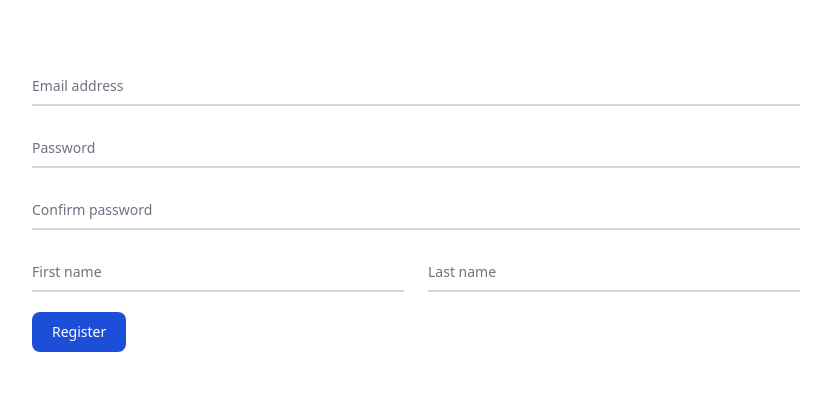
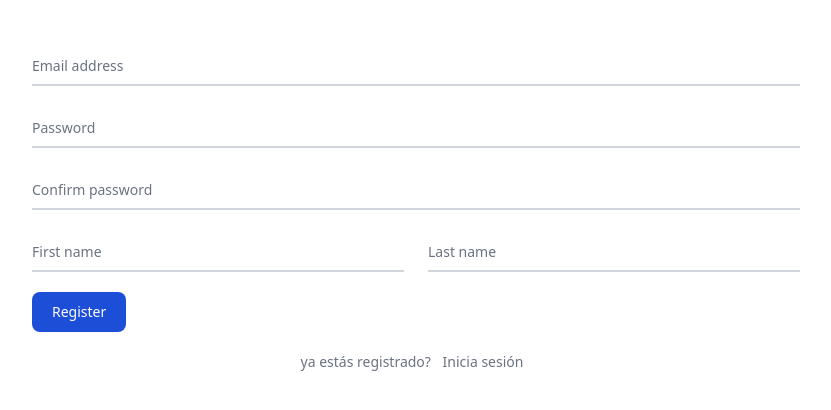
Before and after one commit to llOrtegall/Chat_Mern_Ortega, a React (Vite) app in the folder client/: page /register in a window 1280 px wide. Shown: the part 168-578 px from the top of the page, without its empty margins (224-1055 px from the left). Built offline with nearby package versions, Linux system fonts and the light colour scheme; no server answers.

Commit message:
Refactor login and register pages to include registration link and improve styling

```diff
--- a/client/src/pages/LoginPage.tsx
+++ b/client/src/pages/LoginPage.tsx
@@ -2,6 +2,7 @@ import { useState } from 'react'
 import { Toaster } from 'sonner'
 import axios from 'axios'
 import { useUser } from '../context/UserContext'
+import { Link } from 'react-router-dom'
 
 
 function LoginPage() {
@@ -22,7 +23,7 @@ function LoginPage() {
   }
 
   return (
-    <section className='w-screen h-screen flex items-center justify-center pb-12'>
+    <section className='w-screen h-screen flex flex-col items-center justify-center pb-12'>
       <form className='w-full px-64' onSubmit={handleSubmit}>
         <div className='relative z-0 w-full mb-5 group'>
           <input type='email' placeholder=' ' required value={email} onChange={e => setEmail(e.target.value)}
@@ -37,6 +38,12 @@ function LoginPage() {
         <button type='submit' className='text-white bg-blue-700 hover:bg-blue-800 focus:ring-4 focus:outline-none focus:ring-blue-300 font-medium rounded-lg text-sm w-full sm:w-auto px-5 py-2.5 text-center dark:bg-blue-600 dark:hover:bg-blue-700 dark:focus:ring-blue-800'>Log In</button>
       </form>
 
+      <p className='text-center mt-5 text-sm text-gray-500 dark:text-gray-400'>No estas registrado?
+        <Link to='/register' className='px-2 hover:underline'>
+          Register
+        </Link>
+      </p>
+
       <Toaster duration={4000} position='top-right' richColors />
     </section>
   )
--- a/client/src/pages/RegisterPage.tsx
+++ b/client/src/pages/RegisterPage.tsx
@@ -1,7 +1,8 @@
-import axios from "axios"
-import { useState } from "react"
-import { toast, Toaster } from "sonner"
-import { URL_API } from "../utils/constans"
+import { Link, useNavigate } from 'react-router-dom'
+import { URL_API } from '../utils/constans'
+import { toast, Toaster } from 'sonner'
+import { useState } from 'react'
+import axios from 'axios'
 
 export default function RegisterPage() {
   const [email, setEmail] = useState('')
@@ -9,6 +10,8 @@ export default function RegisterPage() {
   const [confirmPassword, setConfirmPassword] = useState('')
   const [firstName, setFirstName] = useState('')
   const [lastName, setLastName] = useState('')
+
+  const navigate = useNavigate()
 
   const handleSubmit = (e: React.FormEvent<HTMLFormElement>) => {
     e.preventDefault()
@@ -22,6 +25,9 @@ export default function RegisterPage() {
       .then(res => {
         if (res.status === 201) {
           toast.success('Usuario registrado', { description: 'Ahora puedes iniciar sesión' })
+          setTimeout(() => {
+            navigate('/')
+          }, 4000)
         }
         if (res.status === 400) {
           toast.error('Registro fallido', { description: 'Por favor, intenta de nuevo' })
@@ -32,7 +38,7 @@ export default function RegisterPage() {
   }
 
   return (
-    <section className='w-screen h-screen flex items-center justify-center pb-12'>
+    <section className='w-screen h-screen flex flex-col items-center justify-center pb-12'>
       <form className='w-full px-64' onSubmit={handleSubmit}>
         <div className='relative z-0 w-full mb-5 group'>
           <input type='email' placeholder=' ' required value={email} onChange={e => setEmail(e.target.value)}
@@ -64,7 +70,11 @@ export default function RegisterPage() {
         <button type='submit' className='text-white bg-blue-700 hover:bg-blue-800 focus:ring-4 focus:outline-none focus:ring-blue-300 font-medium rounded-lg text-sm w-full sm:w-auto px-5 py-2.5 text-center dark:bg-blue-600 dark:hover:bg-blue-700 dark:focus:ring-blue-800'>Register</button>
       </form>
 
-      <Toaster duration={4000} position="top-right" richColors />
+      <p className='text-center mt-5 text-sm text-gray-500 dark:text-gray-400'>
+        ya estás registrado? <Link to='/' className='px-2 hover:underline'>Inicia sesión</Link>
+      </p>
+
+      <Toaster duration={4000} position='top-right' richColors />
     </section>
   )
 }
```
